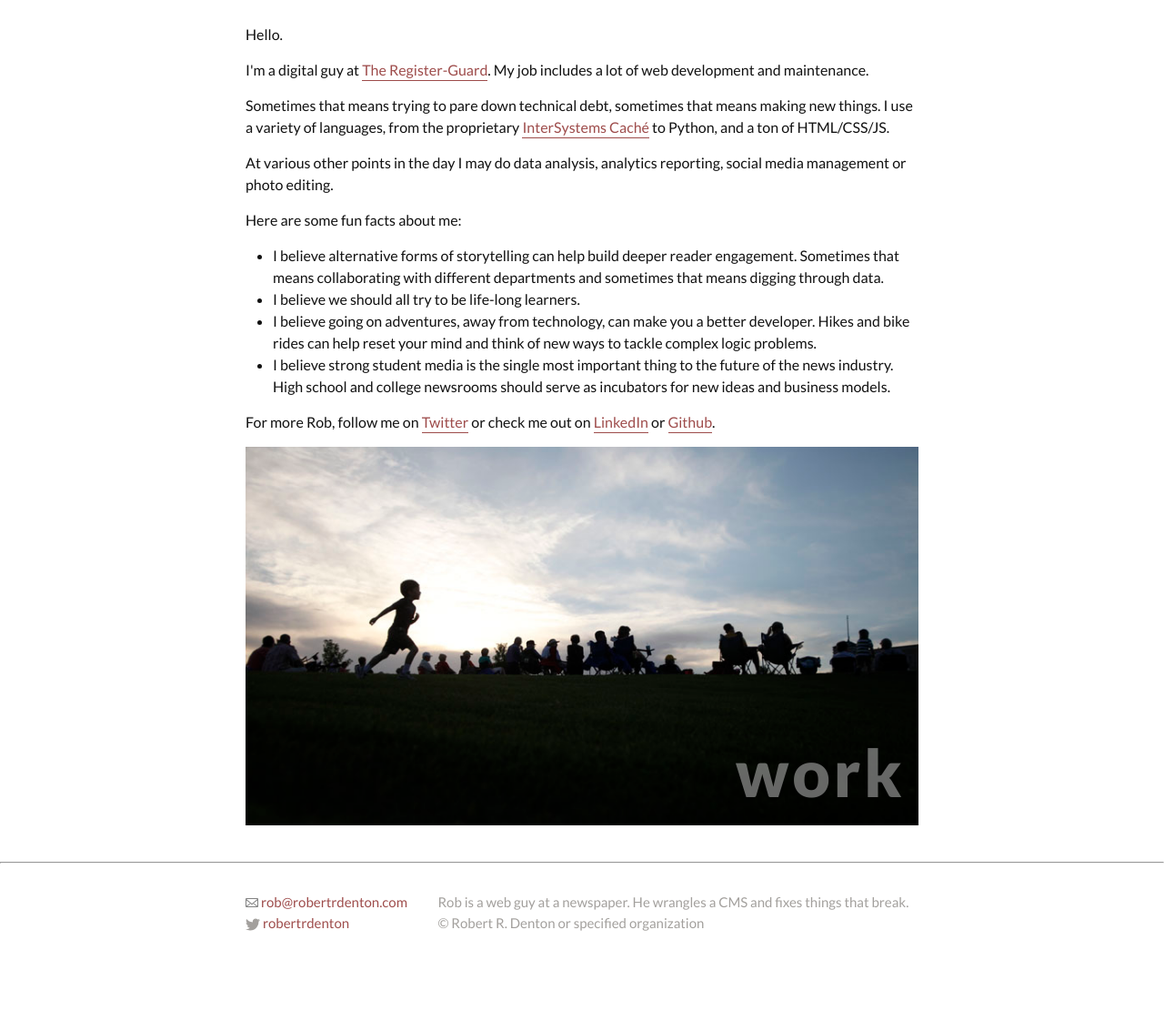
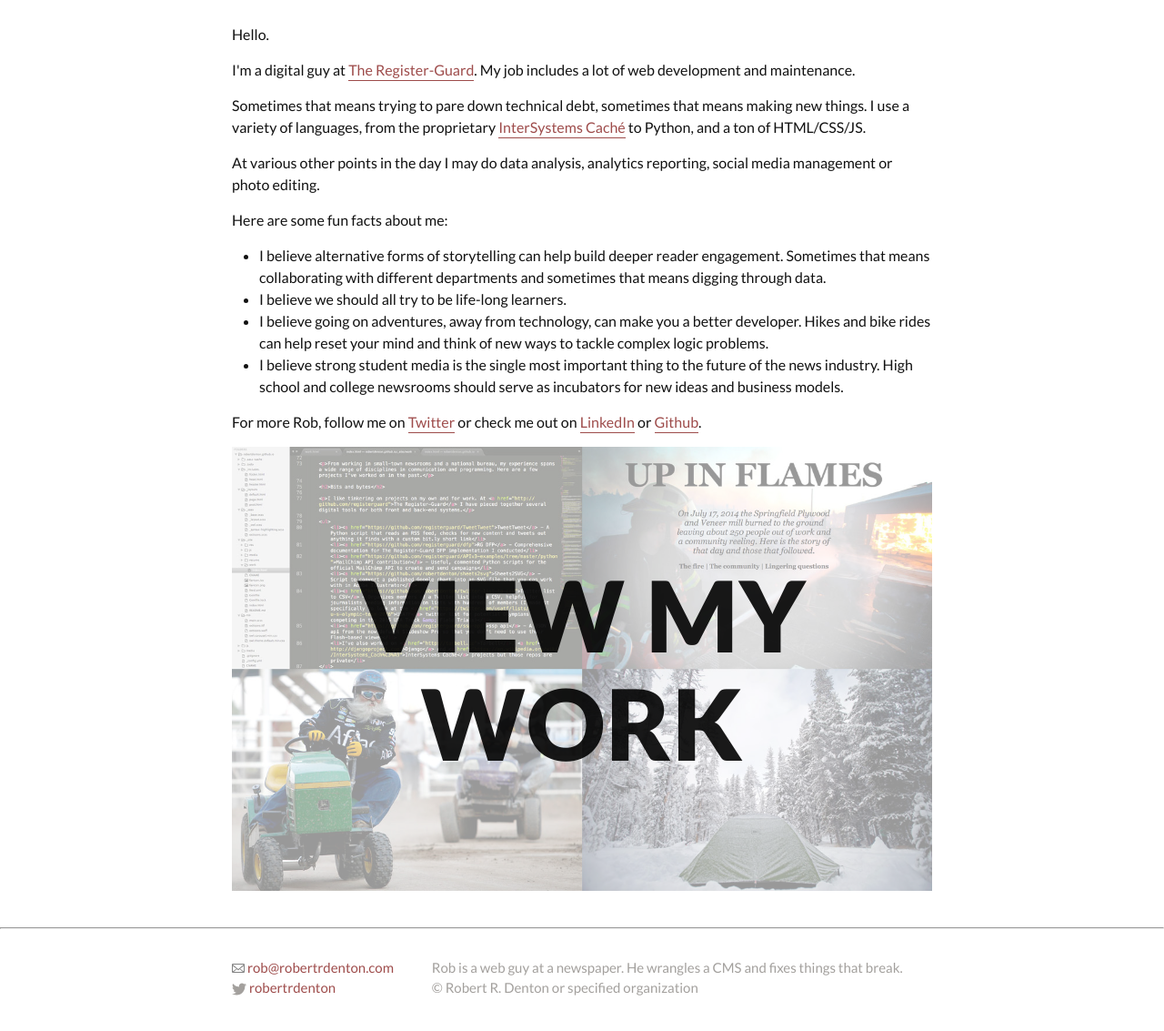
Before and after one commit to robertdenton/robertdenton.github.io, a Jekyll site: the page built from index.html, in a window 1280 px wide, cut to the strip 104-1261 px from the top of the page. Shown: the top 1133 px of the strip at 91% size. Built offline with Jekyll 4.4.1, drawn with Linux system fonts in a browser that asks for light colours; before the commit the page ends 1189 px from its top, so only the background shows below that.

Commit message:
blah
Add bits & bytes
Fix my work styles on homepage
Add boxing story

```diff
--- a/_sass/_layout.scss
+++ b/_sass/_layout.scss
@@ -11,7 +11,7 @@
 }
 
 .site-title {
-    font-size: 26px;
+    font-size: 18px;
     line-height: 56px;
     letter-spacing: 1px;
     margin-bottom: 0;
@@ -21,6 +21,10 @@
     &,
     &:visited {
         color: $grey-color-dark;
+    }
+
+    @include media-query($on-laptop) {
+        font-size: 24px;
     }
 }
 
@@ -120,15 +124,11 @@
     margin-bottom: $spacing-unit / 2;
     padding-left: $spacing-unit / 2;
 }
-
-.footer-col-1 {
-    width: -webkit-calc(28% - (#{$spacing-unit} / 2));
-    width:         calc(28% - (#{$spacing-unit} / 2));
-}
-
-.footer-col-2 {
-    width: -webkit-calc(72% - (#{$spacing-unit} / 2));
-    width:         calc(72% - (#{$spacing-unit} / 2));
+.footer-col1,
+.footer-col2 {
+    float: none;
+    width: -webkit-calc(100% - (#{$spacing-unit} / 2));
+    width:         calc(100% - (#{$spacing-unit} / 2));
 }
 
 // .footer-col-3 {
@@ -137,23 +137,14 @@
 // }
 
 @include media-query($on-laptop) {
-    .footer-col-1,
-    .footer-col-2 {
-        width: -webkit-calc(50% - (#{$spacing-unit} / 2));
-        width:         calc(50% - (#{$spacing-unit} / 2));
+    .footer-col-1 {
+        width: -webkit-calc(28% - (#{$spacing-unit} / 2));
+        width:         calc(28% - (#{$spacing-unit} / 2));
     }
 
-    .footer-col-3 {
-        width: -webkit-calc(100% - (#{$spacing-unit} / 2));
-        width:         calc(100% - (#{$spacing-unit} / 2));
-    }
-}
-
-@include media-query($on-palm) {
-    .footer-col {
-        float: none;
-        width: -webkit-calc(100% - (#{$spacing-unit} / 2));
-        width:         calc(100% - (#{$spacing-unit} / 2));
+    .footer-col-2 {
+        width: -webkit-calc(72% - (#{$spacing-unit} / 2));
+        width:         calc(72% - (#{$spacing-unit} / 2));
     }
 }
 
@@ -244,23 +235,59 @@
     height: auto;
 
     .rd-links-1-2{
-
-        padding-top: 56.25%;
-        background-repeat: no-repeat;
-        background-position: center center;
-        background-size: cover;
-        margin: 10px 0;
-        text-transform: lowercase;
-        font-size: 72px;
-        font-weight: 900;
-        letter-spacing: .05em;
-        color: rgba(255,255,255,.4);
+        margin: 10px auto;
         position: relative;
 
-        &:hover{
+        img{
+            transition: opacity 0.3s ease;
+            webkit-transition: opacity 0.3s ease;
+            opacity: .4;
+        }
+
+        .rd-links-title{
+            width: 100%;
+            margin: auto;
+            position: absolute;
+            top: 50%; left: 50%;
+            -webkit-transform: translate(-50%,-50%);
+            -ms-transform: translate(-50%,-50%);
+            transform: translate(-50%,-50%);
+
+            text-align: center;
             transition: color 0.3s ease;
             webkit-transition: color 0.3s ease;
-            color: rgba(255,255,255,.7);
+            color: rgba(0,0,0,.9);
+            text-transform: uppercase;
+            font-weight: 900;
+            letter-spacing: .01em;
+            line-height: 1.1em;
+
+            font-size: 54px;
+
+            @include media-query($on-palm) {
+                font-size: 98px;
+            }
+
+            @include media-query($on-laptop) {
+                font-size: 108px;
+            }
+
+        }
+
+        &:hover{
+
+            img{
+                transition: opacity 0.3s ease;
+                webkit-transition: opacity 0.3s ease;
+                opacity: .9;
+            }
+
+            .rd-links-title{
+                transition: color 0.3s ease;
+                webkit-transition: color 0.3s ease;
+                color: rgba(0,0,0,.4);
+            }
+
         }
 
     }
--- a/css/main.scss
+++ b/css/main.scss
@@ -34,7 +34,7 @@ $on-laptop:        800px;
 //     }
 // }
 @mixin media-query($device) {
-    @media screen and (max-width: $device) {
+    @media screen and (min-width: $device) {
         @content;
     }
 }
--- a/index.html
+++ b/index.html
@@ -20,8 +20,9 @@ layout: default
 	<div class="rd-links">
 
 		<a href="work/">
-			<div class="rd-links-1-2" style="background-image: url(media/work/01_trib.jpg);" alt="My experience link">
-				<div style="position:absolute;bottom:5px;right:15px;">Work</div>
+			<div class="rd-links-1-2">
+				<img src="media/work/work.jpg" alt="My experience link">
+				<div class="rd-links-title">View my<br>work</div>
 			</div>
 		</a>
 
```
Also changed, not shown: work.html (+13 -6 lines), media/work/boxing.png (added), media/work/work.jpg (added).
